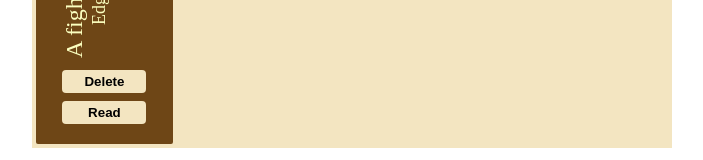
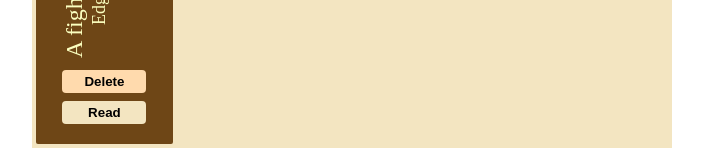
Before and after one commit to tsfoverlord/Maktab, a plain HTML site: page index.html in a window 1280 px wide. In both pictures the pointer is over the button "Delete". Shown: the part 269-429 px from the top of the page, without its empty margins (288-991 px from the left). Drawn offline with Linux system fonts and the light colour scheme.

Commit message:
Add hover effect on button books

```diff
--- a/style.css
+++ b/style.css
@@ -141,3 +141,7 @@ body {
 	font-weight: 600;
 	cursor: pointer;
 }
+
+.book button:hover {
+	background-color: #ffdaad;
+}
```
